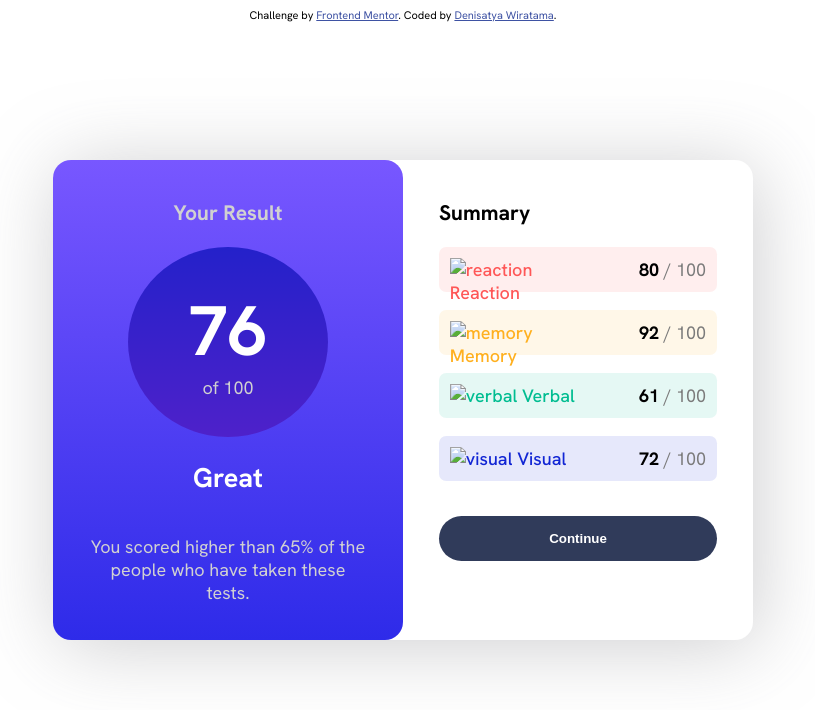
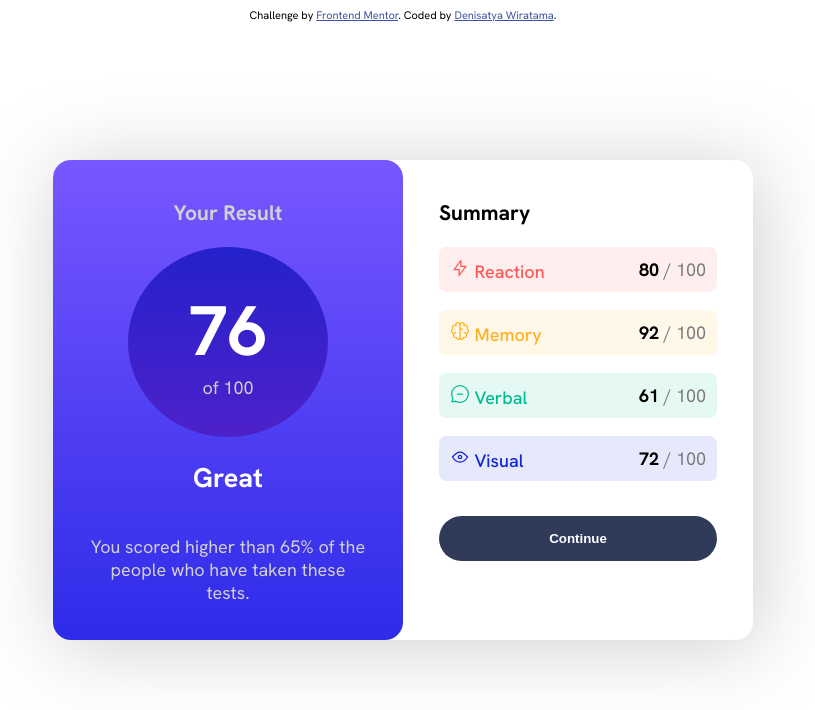
Before and after one commit to denisatyaw/results-summary-component-main, a plain HTML site: page index.html in a window 1280 px wide. Shown: the whole page, without its empty margins (237-1052 px from the left). Drawn offline with Linux system fonts and the light colour scheme; the site is published under a folder, as on GitHub Pages, so addresses that start at the root find nothing.

Commit message:
update img

```diff
--- a/index.html
+++ b/index.html
@@ -4,7 +4,7 @@
   <meta charset="UTF-8">
   <meta name="viewport" content="width=device-width, initial-scale=1.0"> <!-- displays site properly based on user's device -->
 
-  <link rel="icon" type="image/png" sizes="32x32" href="./assets/images/favicon-32x32.png">
+  <link rel="icon" type="image/png" sizes="32x32" href=".assets/images/favicon-32x32.png">
 
   <title>Frontend Mentor | Results summary component</title>
 
@@ -203,7 +203,7 @@
       <h3>Summary</h3>
       <div class="box reaction">
           <div class="left">
-            <img src="/assets/images/icon-reaction.svg" alt="reaction">
+            <img src="assets/images/icon-reaction.svg" alt="reaction">
             Reaction
           </div>
           <div class="right">
@@ -212,7 +212,7 @@
       </div>
       <div class="box memory">
         <div class="left">
-          <img src="/assets/images/icon-memory.svg" alt="memory">
+          <img src="assets/images/icon-memory.svg" alt="memory">
           Memory
         </div>
         <div class="right">
@@ -221,7 +221,7 @@
       </div>
       <div class="box verbal">
         <div class="left">
-          <img src="/assets/images/icon-verbal.svg" alt="verbal">
+          <img src="assets/images/icon-verbal.svg" alt="verbal">
           Verbal
         </div>
         <div class="right">
@@ -230,7 +230,7 @@
       </div>
       <div class="box visual">
         <div class="left">
-          <img src="/assets/images/icon-visual.svg" alt="visual">
+          <img src="assets/images/icon-visual.svg" alt="visual">
           Visual
         </div>
         <div class="right">
```
